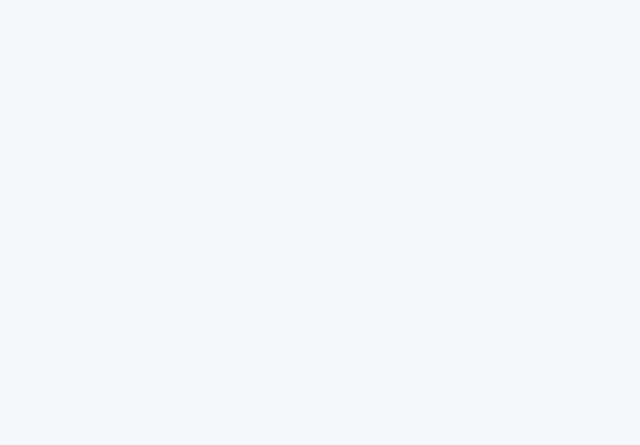
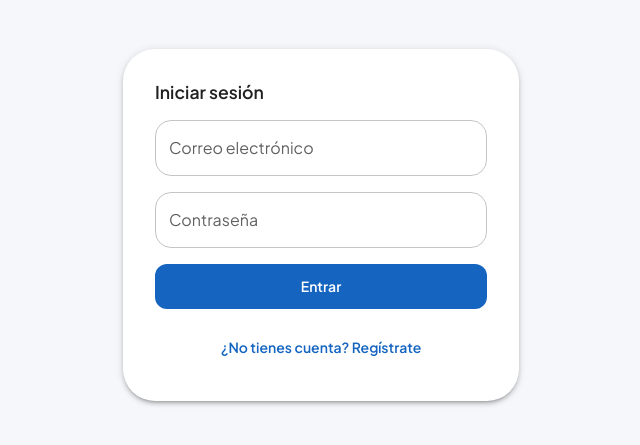
Before and after one commit to Liivne/2026-1_DisenoDeSoftwareG08, a React (Vite) app in the folder Aplicación/frontend/: page /login in a window 1280 px wide. Before the commit this address had no page. Shown: the part 175-620 px from the top of the page, without its empty margins (319-959 px from the left). Built offline with nearby package versions, Linux system fonts and the light colour scheme.

Commit message:
Crear página inicial de login y registro de usuario

```diff
--- a/Aplicación/frontend/src/app/App.tsx
+++ b/Aplicación/frontend/src/app/App.tsx
@@ -8,6 +8,7 @@ import {
 	Stack,
 	Typography,
 } from "@mui/material";
+import { Link as RouterLink } from "react-router-dom";
 import VaccinesIcon from "@mui/icons-material/Vaccines";
 import CalendarMonthIcon from "@mui/icons-material/CalendarMonth";
 import HealthAndSafetyIcon from "@mui/icons-material/HealthAndSafety";
@@ -102,7 +103,7 @@ function App() {
 					</Box>
 
 					<Stack direction={{ xs: "column", sm: "row" }} spacing={2}>
-						<Button variant="contained" size="large">
+						<Button component={RouterLink} to="/login" variant="contained" size="large">
 							Empezar
 						</Button>
 						<Button variant="outlined" size="large">
--- a/Aplicación/frontend/src/app/router.tsx
+++ b/Aplicación/frontend/src/app/router.tsx
@@ -1,11 +1,13 @@
 import { Routes, Route } from "react-router-dom";
 
 import App from "./App";
+import LoginPage from "@features/auth/LoginPage";
 
 export function AppRouter() {
 	return (
 		<Routes>
 			<Route path="/" element={<App />} />
+			<Route path="/login" element={<LoginPage />} />
 		</Routes>
 	);
 }
--- /dev/null
+++ b/Aplicación/frontend/src/features/auth/LoginPage.tsx
@@ -0,0 +1,110 @@
+import React, { useState } from "react";
+import {
+  Box,
+  Button,
+  Container,
+  TextField,
+  Typography,
+  Paper,
+  Stack,
+} from "@mui/material";
+import { useNavigate } from "react-router-dom";
+
+export default function LoginPage() {
+  const navigate = useNavigate();
+  const [isRegister, setIsRegister] = useState(false);
+  const [name, setName] = useState("");
+  const [email, setEmail] = useState("");
+  const [password, setPassword] = useState("");
+  const [confirm, setConfirm] = useState("");
+  const [errors, setErrors] = useState<Record<string, string>>({});
+
+  function validate() {
+    const e: Record<string, string> = {};
+    if (isRegister && !name) e.name = "El nombre es obligatorio";
+    if (!email) e.email = "El correo es obligatorio";
+    if (!password) e.password = "La contraseña es obligatoria";
+    if (isRegister && password !== confirm) e.confirm = "Las contraseñas no coinciden";
+    setErrors(e);
+    return Object.keys(e).length === 0;
+  }
+
+  function handleSubmit(ev?: React.FormEvent) {
+    ev?.preventDefault();
+    if (!validate()) return;
+
+    if (isRegister) {
+      // Aquí podrías llamar a la API de registro
+      // Simulamos registro y vamos al inicio
+      navigate("/");
+      return;
+    }
+
+    // Aquí podrías llamar a la API de autenticación
+    // Simulamos login y redirigimos al inicio
+    navigate("/");
+  }
+
+  return (
+    <Box sx={{ minHeight: "100vh", display: "grid", placeItems: "center", py: 6 }}>
+      <Container maxWidth="xs">
+        <Paper elevation={3} sx={{ p: 4, borderRadius: 2 }} component="form" onSubmit={handleSubmit}>
+          <Stack spacing={2}>
+            <Typography variant="h5">{isRegister ? "Crear cuenta" : "Iniciar sesión"}</Typography>
+
+            {isRegister && (
+              <TextField
+                label="Nombre completo"
+                value={name}
+                onChange={(e) => setName(e.target.value)}
+                error={!!errors.name}
+                helperText={errors.name}
+                fullWidth
+              />
+            )}
+
+            <TextField
+              label="Correo electrónico"
+              type="email"
+              value={email}
+              onChange={(e) => setEmail(e.target.value)}
+              error={!!errors.email}
+              helperText={errors.email}
+              fullWidth
+            />
+
+            <TextField
+              label="Contraseña"
+              type="password"
+              value={password}
+              onChange={(e) => setPassword(e.target.value)}
+              error={!!errors.password}
+              helperText={errors.password}
+              fullWidth
+            />
+
+            {isRegister && (
+              <TextField
+                label="Confirmar contraseña"
+                type="password"
+                value={confirm}
+                onChange={(e) => setConfirm(e.target.value)}
+                error={!!errors.confirm}
+                helperText={errors.confirm}
+                fullWidth
+              />
+            )}
+
+            <Button type="submit" variant="contained" fullWidth>
+              {isRegister ? "Crear cuenta" : "Entrar"}
+            </Button>
+
+            <Button variant="text" onClick={() => setIsRegister((s) => !s)}>
+              {isRegister ? "¿Ya tienes cuenta? Inicia sesión" : "¿No tienes cuenta? Regístrate"}
+            </Button>
+          </Stack>
+        </Paper>
+      </Container>
+    </Box>
+  );
+}
```
